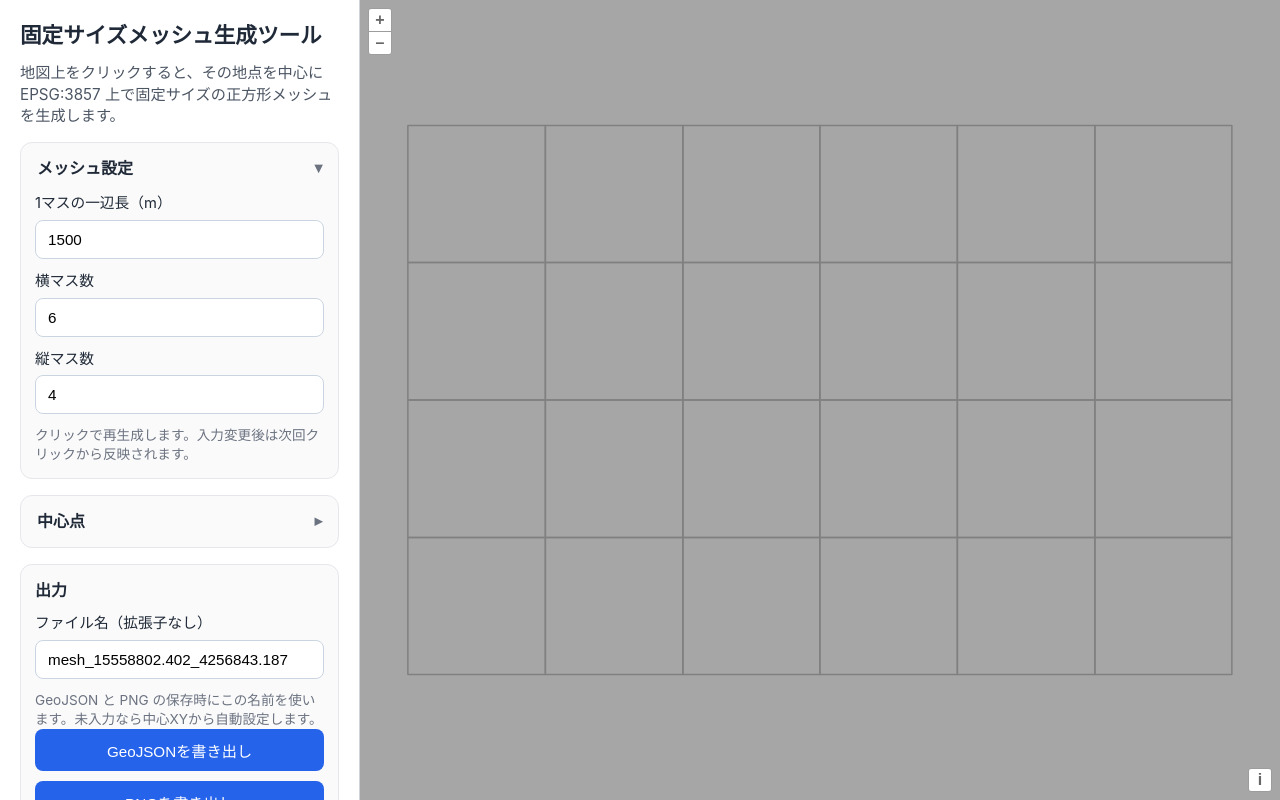
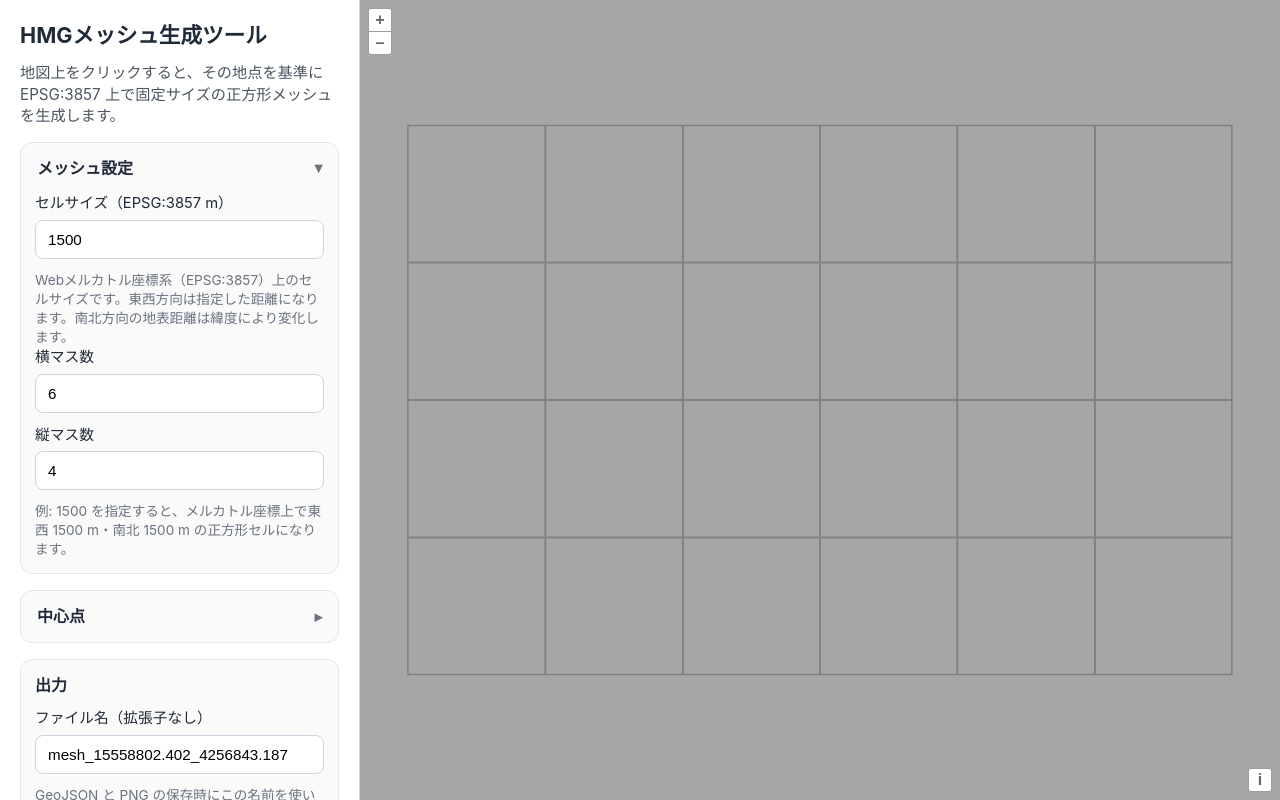
Before and after one commit to 0712kazu/4_6_mesh, a website built with Vite: page index.html in a window 1280 px wide. Both pictures are taken after a click on the heading "メッシュ設定". Built offline with nearby package versions, Linux system fonts and the light colour scheme.

Commit message:
Refine UI wording for cell size and usage

```diff
--- a/index.html
+++ b/index.html
@@ -3,32 +3,41 @@
   <head>
     <meta charset="UTF-8" />
     <meta name="viewport" content="width=device-width, initial-scale=1.0" />
-    <title>固定サイズメッシュ生成ツール</title>
+    <title>HMGメッシュ生成ツール</title>
   </head>
   <body>
     <div id="app">
       <aside class="sidebar">
-        <h1>固定サイズメッシュ生成ツール</h1>
+        <h1>HMGメッシュ生成ツール</h1>
         <p class="lead">
-          地図上をクリックすると、その地点を中心に EPSG:3857 上で固定サイズの正方形メッシュを生成します。
+          地図上をクリックすると、その地点を基準に EPSG:3857 上で固定サイズの正方形メッシュを生成します。
         </p>
 
         <details class="panel collapsible">
           <summary>メッシュ設定</summary>
           <div class="panel-body">
             <label>
-              1マスの一辺長（m）
+              セルサイズ（EPSG:3857 m）
               <input id="cellSize" type="number" min="1" step="1" value="1500" />
             </label>
+
+            <div class="hint">
+              Webメルカトル座標系（EPSG:3857）上のセルサイズです。東西方向は指定した距離になります。南北方向の地表距離は緯度により変化します。
+            </div>
+
             <label>
               横マス数
               <input id="cols" type="number" min="1" step="1" value="6" />
             </label>
+
             <label>
               縦マス数
               <input id="rows" type="number" min="1" step="1" value="4" />
             </label>
-            <div class="hint">クリックで再生成します。入力変更後は次回クリックから反映されます。</div>
+
+            <div class="hint">
+              例: 1500 を指定すると、メルカトル座標上で東西 1500 m・南北 1500 m の正方形セルになります。
+            </div>
           </div>
         </details>
 
@@ -75,11 +84,11 @@
         <section class="panel">
           <h2>使い方</h2>
           <ol>
-            <li>横マス数・縦マス数・1マスの一辺長を指定</li>
+            <li>セルサイズ（EPSG:3857 m）・横マス数・縦マス数を指定</li>
             <li>必要に応じて背景の不透明度を調整</li>
-            <li>地図上をクリック</li>
-            <li>その地点を中心にメッシュを生成</li>
-            <li>ファイル名を確認・変更</li>
+            <li>地図をクリック</li>
+            <li>クリック地点を基準にメッシュを生成</li>
+            <li>ファイル名を確認または変更</li>
             <li>GeoJSON または PNG を保存</li>
           </ol>
         </section>
```
Also changed, not shown: README.md.
